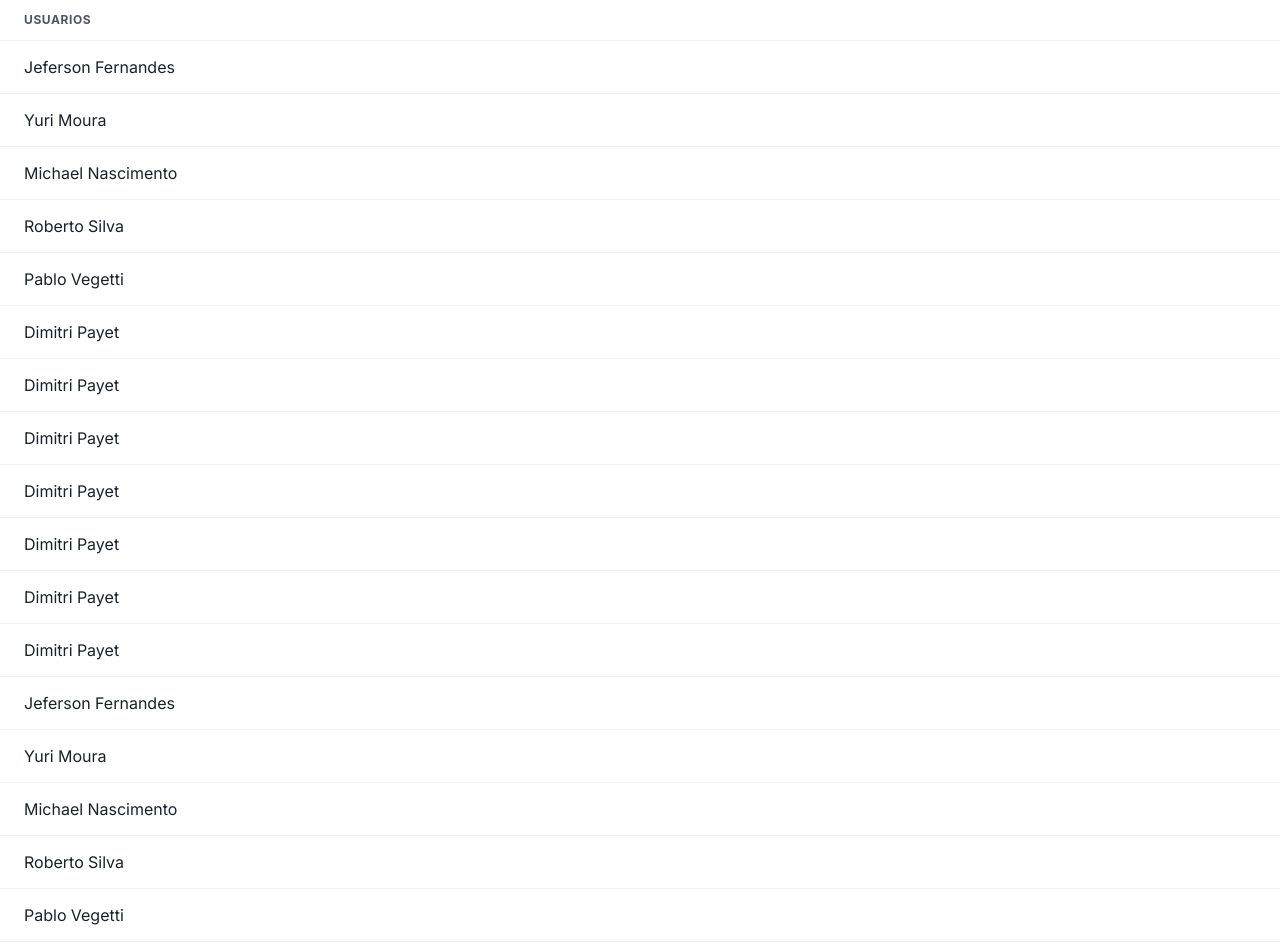
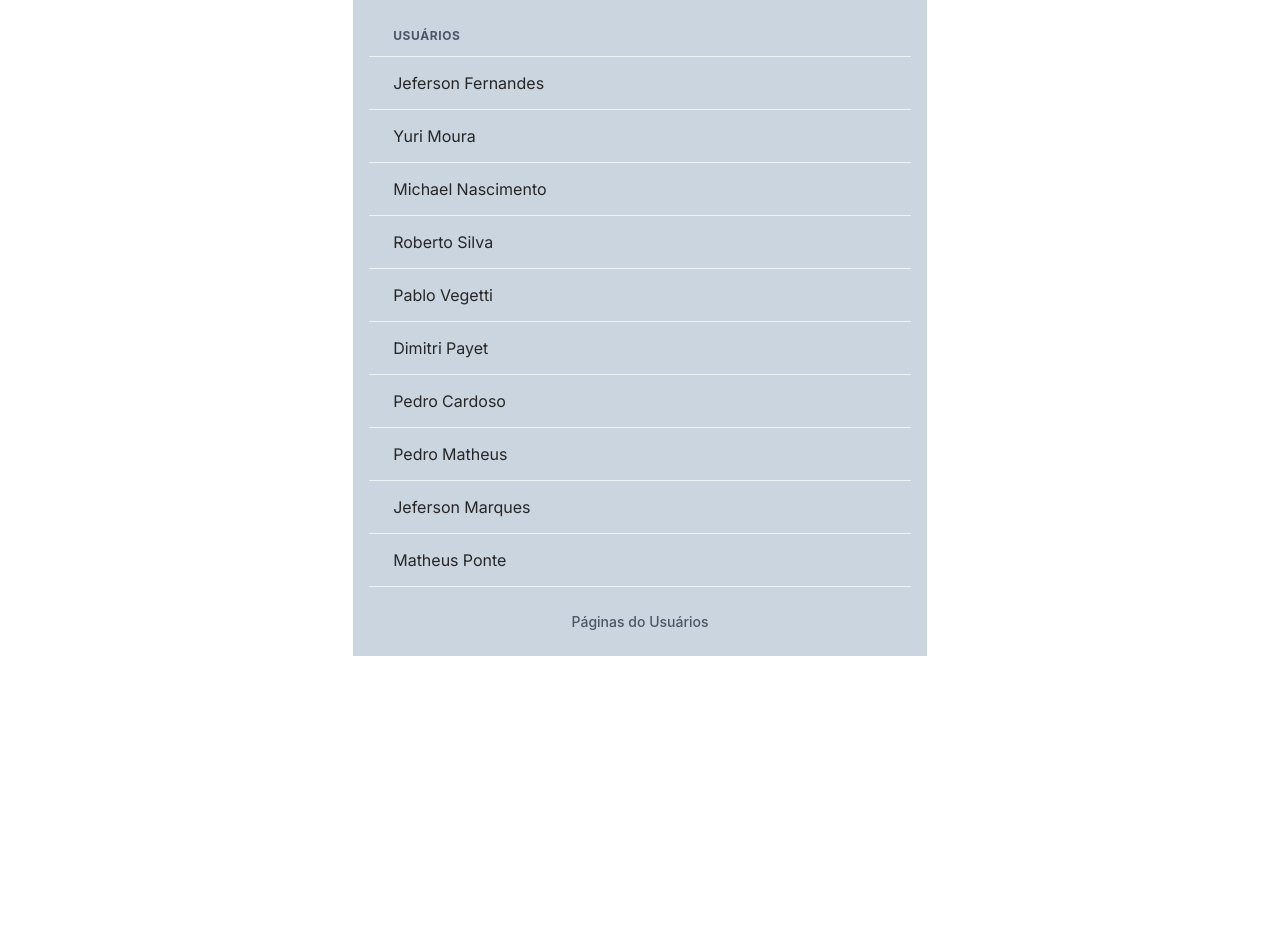
Before and after one commit to Mecbossdev/desafio-Almosthacker, a Next.js app: page / in a window 1280 px wide. Shown: the top 952 px of the page. After the commit the page ends 800 px from the top, so only its background shows below. Built offline with nearby package versions, Linux system fonts and the light colour scheme.

Commit message:
feat: start of paging logic and creation of paging component and filter selection component

```diff
--- a/src/app/page.tsx
+++ b/src/app/page.tsx
@@ -1,9 +1,27 @@
+'use client'
 import TableList from "@/components/table-list";
+import { users } from "@/data/fake-user";
+import { Container } from "@chakra-ui/react";
+import { useEffect, useState } from "react";
 
 export default function Home() {
+  const [itensPerPages, setItensPerPages] = useState<number>(10);
+  const [currentPages, setCurrentPages] = useState<number>(0);
+
+  const pages = Math.ceil(users.length / itensPerPages);
+  const startIndex = currentPages * itensPerPages
+  const endIndex = startIndex + itensPerPages
+  const currentItens = users.slice(startIndex, endIndex)
+
+  useEffect(() => {
+    setCurrentPages(0)
+  }, [itensPerPages])
+
   return (
-    <main>
-      <TableList />
-    </main>
+    <Container>
+      <TableList
+        currentItens={currentItens}
+      />
+    </Container>
   );
 }
--- a/src/components/table-list.tsx
+++ b/src/components/table-list.tsx
@@ -1,47 +1,43 @@
-'use client'
-
-import { users } from '@/data/fake-user';
+import { users, usersProps } from '@/data/fake-user';
 import {
   Table,
   Thead,
   Tbody,
-  Tfoot,
   Tr,
   Th,
   Td,
   TableCaption,
   TableContainer,
+  Container,
 } from '@chakra-ui/react'
-import { useState } from 'react';
 
 export interface ITableListProps {
+  currentItens: usersProps[];
 }
 
-export default function TableList (props: ITableListProps) {
+export default function TableList ({currentItens}: ITableListProps) {
 
 
   return (
+    <Container padding='4' maxW='1200px' bg='gray.300' color='#262626' >
       <TableContainer>
         <Table variant='simple'>
-        <TableCaption>Imperial to metric conversion factors</TableCaption>
+          <TableCaption>Páginas do Usuários</TableCaption>
           <Thead>
             <Tr>
-            <Th>Usuarios</Th>
+              <Th>Usuários</Th>
             </Tr>
           </Thead>
           <Tbody>
-          {users.map((data) => (
+            {currentItens.map((data) => (
               <Tr key={data.id}>
                 <Td>{data.user}</Td>
               </Tr>
             ))}
           </Tbody>
-        <Tfoot>
-          <Tr>
-            <Th>To convert</Th>
-          </Tr>
-        </Tfoot>
         </Table>
       </TableContainer>
+    </Container>
+
   );
 }
--- a/src/data/fake-user.ts
+++ b/src/data/fake-user.ts
@@ -30,74 +30,80 @@ export const users = [
   },
   {
     id: 7,
-    user: "Dimitri Payet"
+    user: "Pedro Cardoso"
   },
   {
     id: 8,
-    user: "Dimitri Payet"
+    user: "Pedro Matheus"
   },
   {
     id: 9,
-    user: "Dimitri Payet"
+    user: "Jeferson Marques"
   },
   {
     id: 10,
-    user: "Dimitri Payet"
+    user: "Matheus Ponte"
   },
   {
     id: 11,
-    user: "Dimitri Payet"
+    user: "Pedro Italo"
   },
   {
     id: 12,
-    user: "Dimitri Payet"
+    user: "Tatiana Fernandes"
   },
   {
     id: 13,
-    user: "Jeferson Fernandes"
+    user: "Jessica Garcia"
   },
   {
     id: 14,
-    user: "Yuri Moura"
+    user: "Pedro Souza"
   },
   {
     id: 15,
-    user: "Michael Nascimento"
+    user: "Michel Soarez"
   },
   {
     id: 16,
-    user: "Roberto Silva"
+    user: "Raimundo Nonato"
   },
   {
     id: 17,
-    user: "Pablo Vegetti"
+    user: "Matheus Fontinele"
   },
   {
     id: 18,
-    user: "Dimitri Payet"
+    user: "Leonardo Jardim"
   },
   {
     id: 19,
-    user: "Dimitri Payet"
+    user: "Miguel joaquin"
   },
   {
     id: 20,
-    user: "Dimitri Payet"
+    user: "Thais Ventura"
   },
   {
     id: 21,
-    user: "Dimitri Payet"
+    user: "Yara Joyce"
   },
   {
     id: 22,
-    user: "Dimitri Payet"
+    user: "Pablo Ian"
   },
   {
     id: 23,
-    user: "Dimitri Payet"
+    user: "Jociene Garcia"
   },
   {
     id: 24,
-    user: "Dimitri Payet"
+    user: "David Nascimento"
+  },
+  {
+    id: 25,
+    user: "Luiz Jorge"
   }
+
+
 ]
```
Also changed, not shown: src/components/pagination-component.tsx (added, +25 -0 lines), src/components/select-filter.tsx (added, +23 -0 lines). Lines whose indentation alone changed are shown as unchanged.
